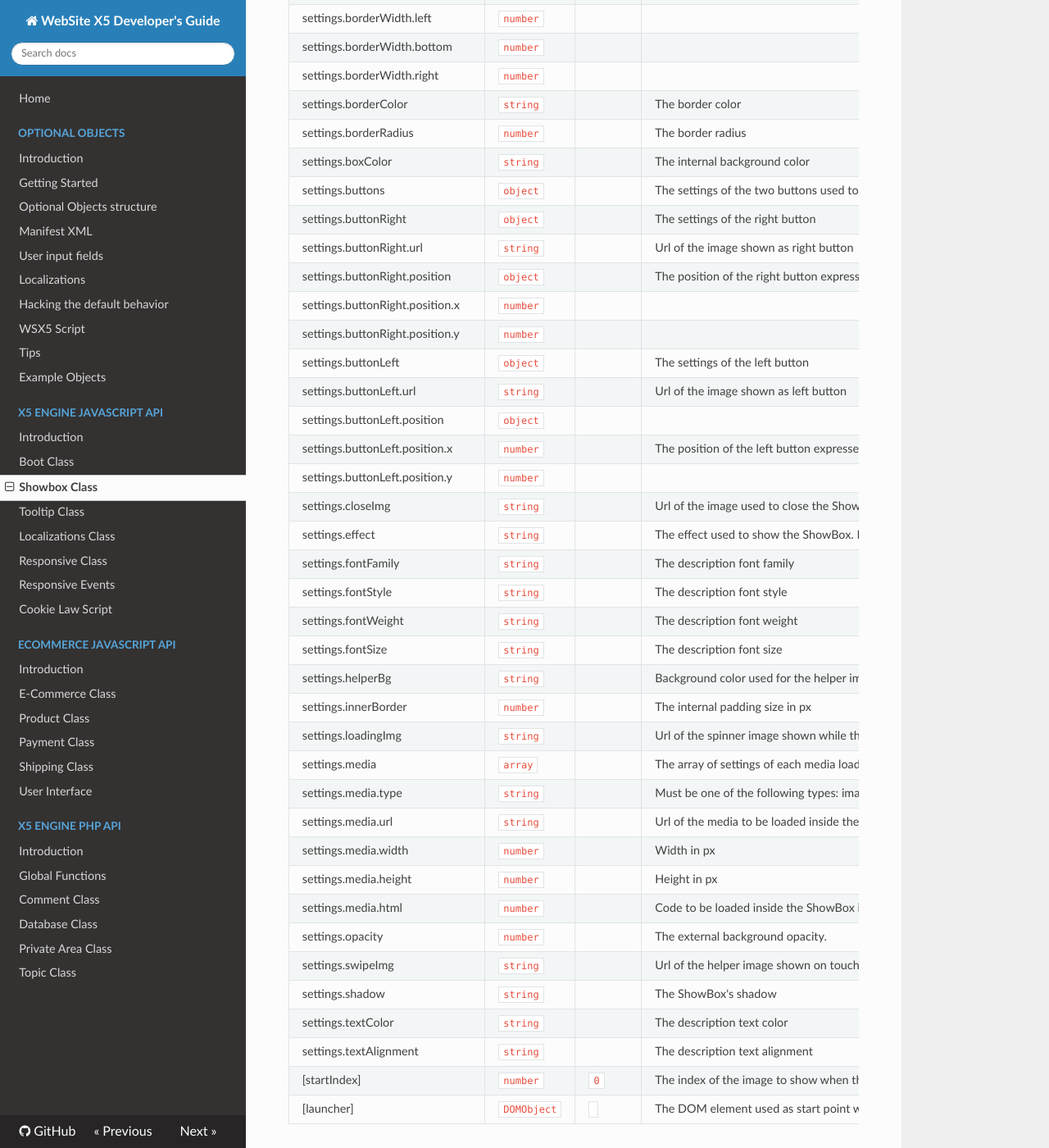
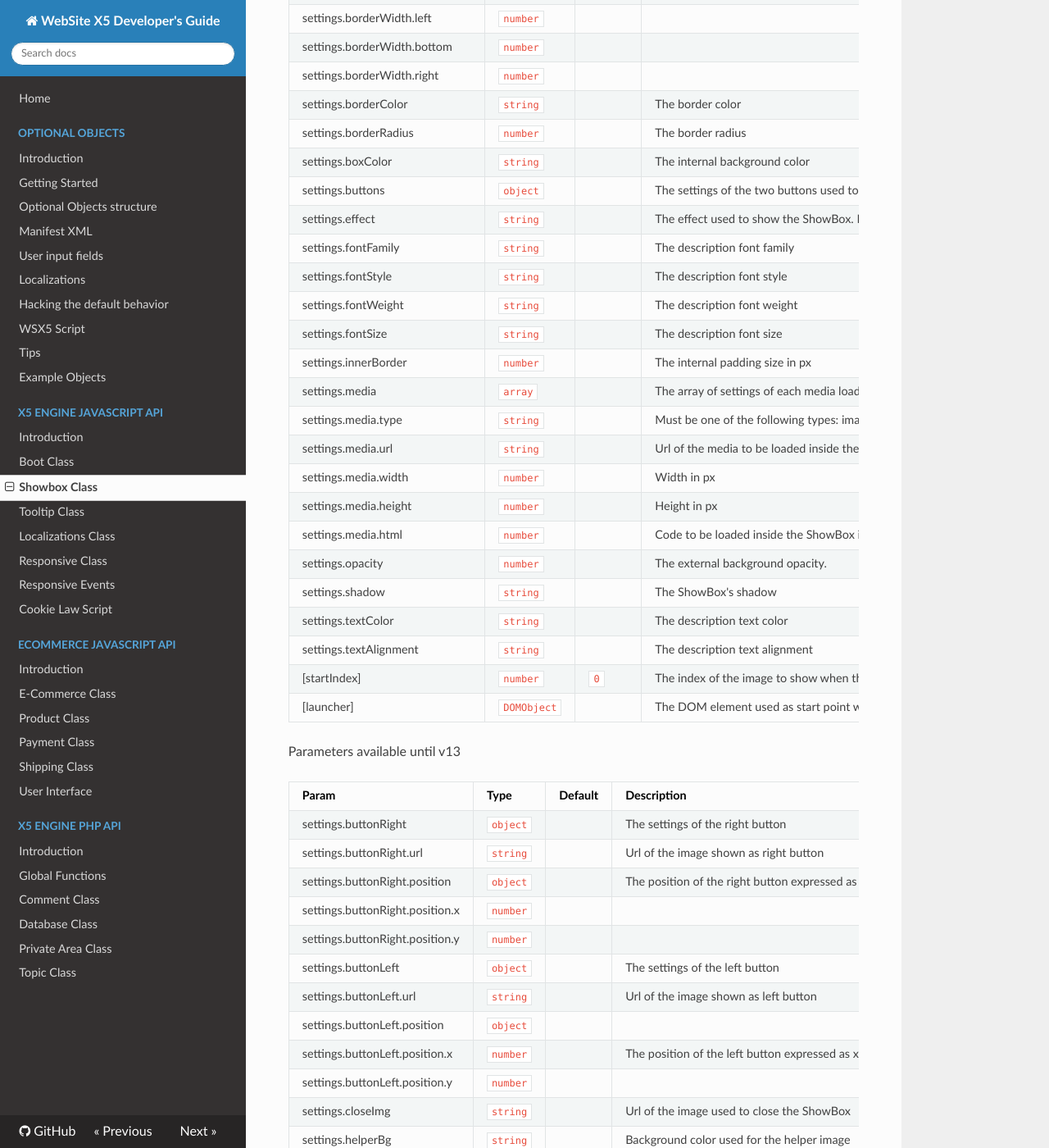
Before and after one commit to WebSiteX5/wsx5-developers-guide, an MkDocs documentation site: the page built from docs/generic-javascript-api/showbox.md, in a window 1280 px wide and 1400 px high, scrolled down 583 px. Shown: the whole window at 82% size. Built offline with MkDocs 1.6.1, drawn with Linux system fonts in a browser that asks for light colours; nearby versions of some CDN libraries; old or Windows-style settings are respelled for this version of MkDocs; part of the change alters nothing that is shown; some of the changed text lies outside the part shown.

Commit message:
Aggiornamento Showbox

````diff
--- a/docs/generic-javascript-api/showbox.md
+++ b/docs/generic-javascript-api/showbox.md
@@ -21,6 +21,29 @@ Show the ShowBox using the provided settings.
 | settings.borderRadius | <code>number</code> |  | The border radius |
 | settings.boxColor | <code>string</code> |  | The internal background color |
 | settings.buttons | <code>object</code> |  | The settings of the two buttons used to scroll the medias (one left and one right). If no setting is provided, the buttons are not shown. |
+| settings.effect | <code>string</code> |  | The effect used to show the ShowBox. Must one of the following: "none", "fade", "move", "zoom", "hide". |
+| settings.fontFamily | <code>string</code> |  | The description font family |
+| settings.fontStyle | <code>string</code> |  | The description font style |
+| settings.fontWeight | <code>string</code> |  | The description font weight |
+| settings.fontSize | <code>string</code> |  | The description font size |
+| settings.innerBorder | <code>number</code> |  | The internal padding size in px |
+| settings.media | <code>array</code> |  | The array of settings of each media loaded in the ShowBox |
+| settings.media.type | <code>string</code> |  | Must be one of the following types: image,video,sound,youtube,vimeo,html |
+| settings.media.url | <code>string</code> |  | Url of the media to be loaded inside the ShowBox |
+| settings.media.width | <code>number</code> |  | Width in px |
+| settings.media.height | <code>number</code> |  | Height in px |
+| settings.media.html | <code>number</code> |  | Code to be loaded inside the ShowBox if the specified media type is "html" |
+| settings.opacity | <code>number</code> |  | The external background opacity. |
+| settings.shadow | <code>string</code> |  | The ShowBox's shadow |
+| settings.textColor | <code>string</code> |  | The description text color |
+| settings.textAlignment | <code>string</code> |  | The description text alignment |
+| [startIndex] | <code>number</code> | <code>0</code> | The index of the image to show when the ShowBox is launched |
+| [launcher] | <code>DOMObject</code> |  | The DOM element used as start point when the ShowBox is shown using the "Zoom" or "Zoom and Hide" effects |
+
+Parameters available until v13
+
+| Param | Type | Default | Description |
+| --- | --- | --- | --- |
 | settings.buttonRight | <code>object</code> |  | The settings of the right button |
 | settings.buttonRight.url | <code>string</code> |  | Url of the image shown as right button |
 | settings.buttonRight.position | <code>object</code> |  | The position of the right button expressed as x and y offset from the right ShowBox border |
@@ -32,27 +55,31 @@ Show the ShowBox using the provided settings.
 | settings.buttonLeft.position.x | <code>number</code> |  | The position of the left button expressed as x and y offset from the left ShowBox border |
 | settings.buttonLeft.position.y | <code>number</code> |  |  |
 | settings.closeImg | <code>string</code> |  | Url of the image used to close the ShowBox |
-| settings.effect | <code>string</code> |  | The effect used to show the ShowBox. Must one of the following: "none", "fade", "move", "zoom", "hide". |
-| settings.fontFamily | <code>string</code> |  | The description font family |
-| settings.fontStyle | <code>string</code> |  | The description font style |
-| settings.fontWeight | <code>string</code> |  | The description font weight |
-| settings.fontSize | <code>string</code> |  | The description font size |
 | settings.helperBg | <code>string</code> |  | Background color used for the helper image |
-| settings.innerBorder | <code>number</code> |  | The internal padding size in px |
-| settings.loadingImg | <code>string</code> |  | Url of the spinner image shown while the ShowBox is loading its content |
-| settings.media | <code>array</code> |  | The array of settings of each media loaded in the ShowBox |
-| settings.media.type | <code>string</code> |  | Must be one of the following types: image,video,sound,youtube,vimeo,html |
-| settings.media.url | <code>string</code> |  | Url of the media to be loaded inside the ShowBox |
-| settings.media.width | <code>number</code> |  | Width in px |
-| settings.media.height | <code>number</code> |  | Height in px |
-| settings.media.html | <code>number</code> |  | Code to be loaded inside the ShowBox if the specified media type is "html" |
-| settings.opacity | <code>number</code> |  | The external background opacity. |
 | settings.swipeImg | <code>string</code> |  | Url of the helper image shown on touch devices |
-| settings.shadow | <code>string</code> |  | The ShowBox's shadow |
-| settings.textColor | <code>string</code> |  | The description text color |
-| settings.textAlignment | <code>string</code> |  | The description text alignment |
-| [startIndex] | <code>number</code> | <code>0</code> | The index of the image to show when the ShowBox is launched |
-| [launcher] | <code>DOMObject</code> | <code></code> | The DOM element used as start point when the ShowBox is shown using the "Zoom" or "Zoom and Hide" effects |
+
+Parameters available since v14
+
+| Param | Type | Default | Description |
+| --- | --- | --- | --- |
+| settings.boxClass | <code>string</code> |  | The classname to be assigned tothe mediabox |
+| settings.buttonLeft | <code>string</code> |  | HTML of the left button |
+| settings.buttonRight | <code>string</code> |  | HTML of the right button |
+| settings.buttonClose | <code>string</code> |  | HTML of the close button |
+| settings.buttonEnterFS | <code>string</code> |  | HTML of the 'enter fullscreen' button |
+| settings.buttonExitFS | <code>string</code> |  | HTML of the 'exit fullscreen' button |
+| settings.buttonZoomIn | <code>string</code> |  | HTML of the zoom+ button |
+| settings.buttonZoomOut | <code>string</code> |  | HTML of the zoom- button |
+| settings.buttonZoomRestore | <code>string</code> |  | HTML of the 'zoom restore' button |
+| settings.windowPadding | <code>number</code> |  | The size of the margin from the viewport |
+| settings.showProgress | <code>boolean</code> |  | True to show the progress number on the top right corner of he screen, if more than one media is defined |
+| settings.fullScreenEnabled | <code>boolean</code> |  | True to enable fullscreen, when available. If the browser doesn't support HTML5 Fullscreen API, the button will be automatically disabled |
+| settings.zoomEnabled | <code>boolean</code> |  | True to enable zoom on images media. For other types of media, the button will be disabled  |
+| settings.showThumbs | <code>boolean</code> |  | True to show the thumbs of the media, if more than one media is defined  |
+| settings.thumbSize | <code>number</code> |  | The size of the thumbs |
+| settings.transitionEffect | <code>string</code> |  | The transition effect to be applied between two media. Must one of the following: 'fade', 'horizontalSlide', 'verticalSlide', 'zoom', 'elasticFromTop', 'elasticFromBottom', 'elasticFromRight', 'elasticFromLeft', 'bounceFromTop', 'bounceFromBottom', 'bounceFromLeft', 'bounceFromRight', 'rotateLinear' |
+
+
 
 **Example**
 ```js
````
